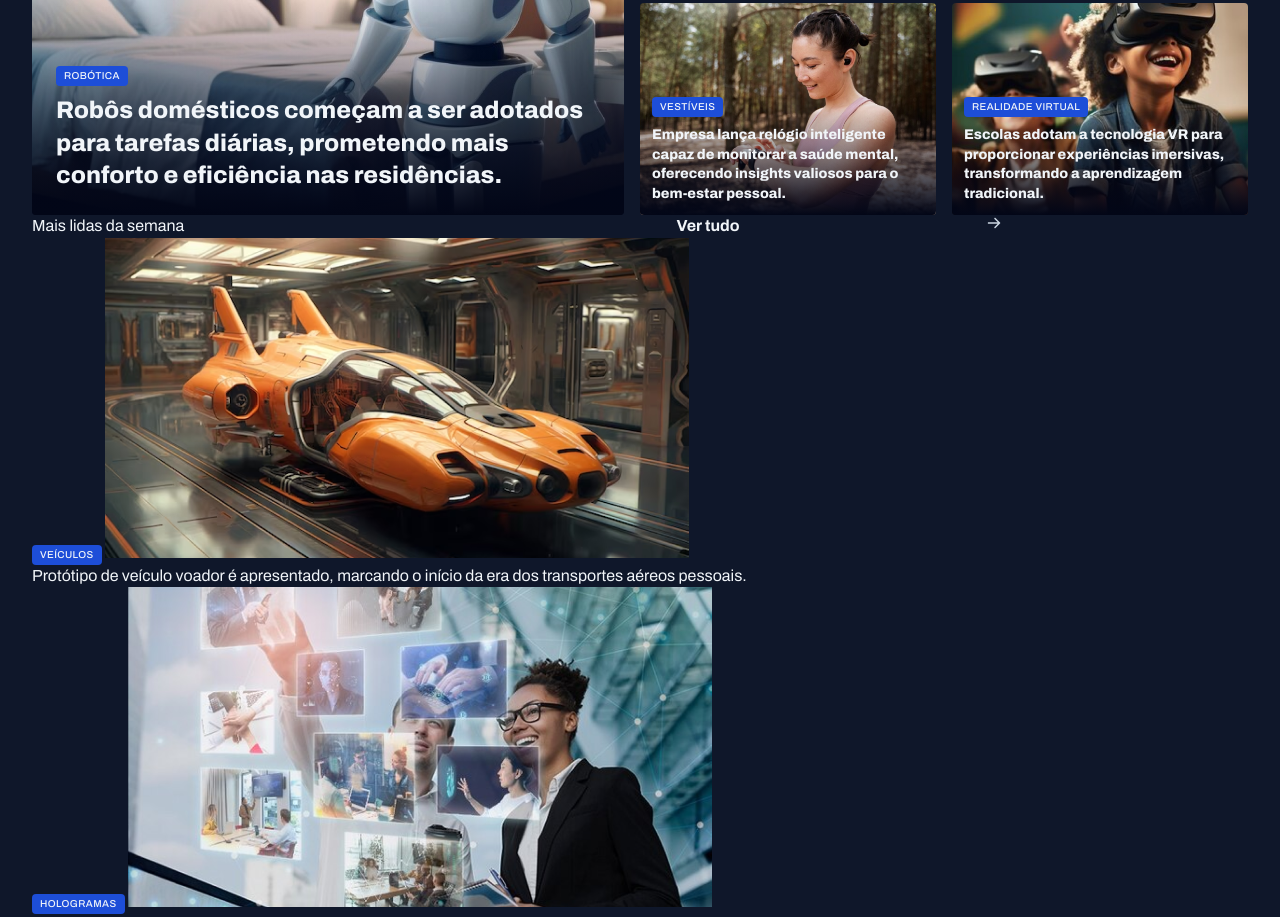
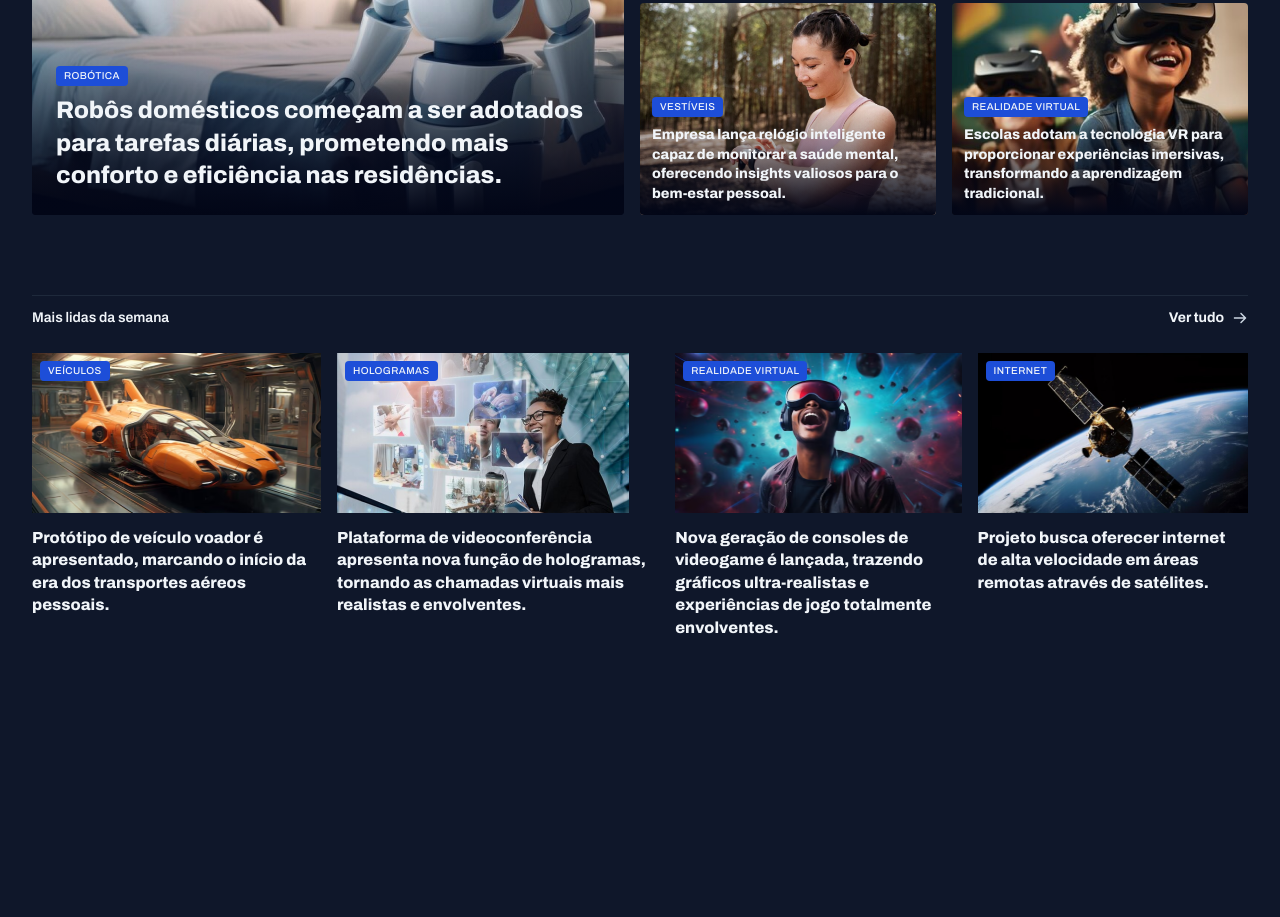
Before and after one commit to cthaiur/PROJETO-PORTAL-DE-NOTICIAS-UNICRUZ-2025-2, a plain HTML site: page index.html in a window 1280 px wide. Shown: the part 389-1306 px from the top of the page. After the commit the page ends 1108 px from the top, so only its background shows below. Drawn offline with Linux system fonts and the light colour scheme.

Commit message:
aplicando estilos na seção mais lidas da semana

```diff
--- a/index.html
+++ b/index.html
@@ -79,10 +79,10 @@
         <h3>Mais lidas da semana</h3>
         <a href="#" class="grid grid-flow-col">
           <strong>Ver tudo</strong>
-          <img src="assets/icons/ArrowRight.svg">
+          <span></span>
         </a>
       </header>
-      <div>
+      <div class="grid grid-flow-col gap-16">
         <figure>
           <span class="content-tag">Veículos</span>
           <img src="assets/images/Image 06.png" alt="...">
@@ -105,6 +105,7 @@
         </figure>
       </div>
     </section>
+    <section></section>
   </main>
 </body>
 </html>
--- a/styles/global.css
+++ b/styles/global.css
@@ -47,6 +47,7 @@ img {
 
 main {
   margin-top: 40px;
+  gap: 80px;
 }
 
 .container {
--- a/styles/sections.css
+++ b/styles/sections.css
@@ -1,3 +1,25 @@
+section header {
+  border-top: solid 1px var(--stroke-color);
+  padding-block: 12px 24px;
+  font: var(--text-span);
+
+  a {
+    justify-self: end;
+    align-items: center;
+    gap: 8px;
+
+    span {
+      background-image: url("../assets/icons/ArrowRight.svg");
+      width: 16px;
+      height: 16px;
+    }
+
+    &:hover span {
+      background-image: url("../assets/icons/ArrowRightHover.svg");
+    }
+  }
+}
+
 #featured {
   img {
     height: 100%;
@@ -32,3 +54,28 @@
     }
   }
 }
+
+#weekly {
+  &>div {
+    grid-template-column: repeat(4, 1fr);
+  }
+
+  img {
+    height: 160px;
+  }
+
+  figure {
+    position: relative;
+
+    .content-tag {
+      position: absolute;
+      top: 8px;
+      left: 8px;
+    }
+
+    p {
+      margin-top: 8px;
+      font-weight: 800;
+    }
+  }
+}
```
